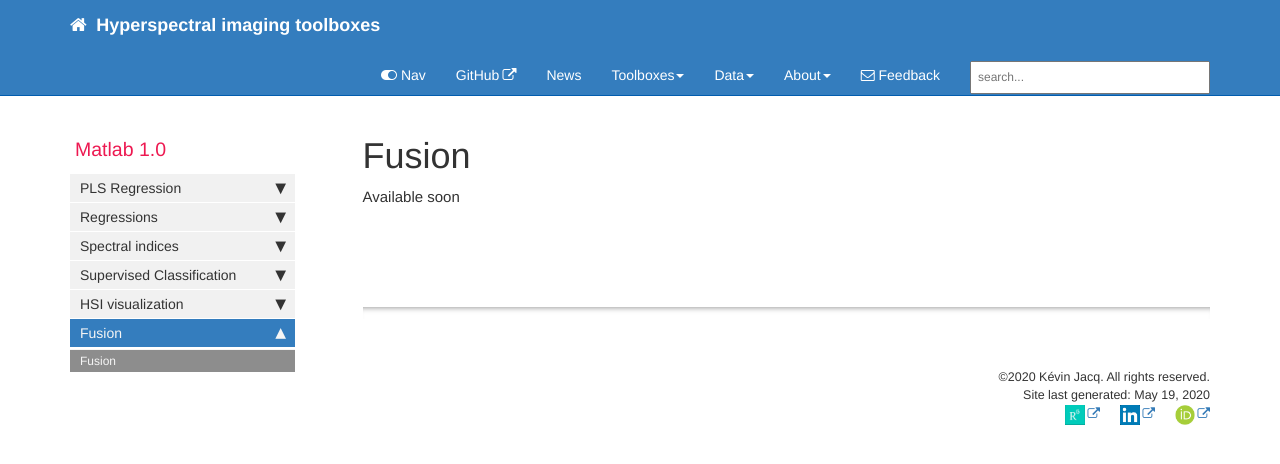
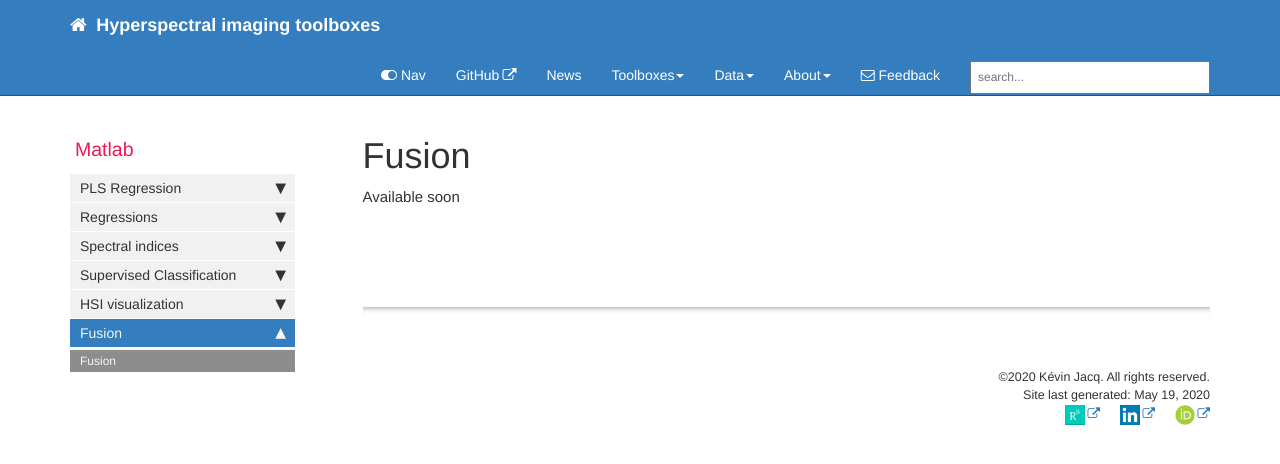
Before and after one commit to JacqKevin/JacqKevin.github.io, a Jekyll site: the page built from pages/Matlab/Fusion.md, in a window 1280 px wide. Shown: the top 464 px of the page. Built offline with Jekyll 4.4.1, drawn with Linux system fonts in a browser that asks for light colours; comment, search, counter and statistics services are not loaded.

Commit message:
Update Matlab_sidebar.yml

```diff
--- a/_data/sidebars/Matlab_sidebar.yml
+++ b/_data/sidebars/Matlab_sidebar.yml
@@ -4,7 +4,6 @@
 entries:
 - title: Sidebar
   product: Matlab
-  version: 1.0
   folders:
 
   - title:
```
